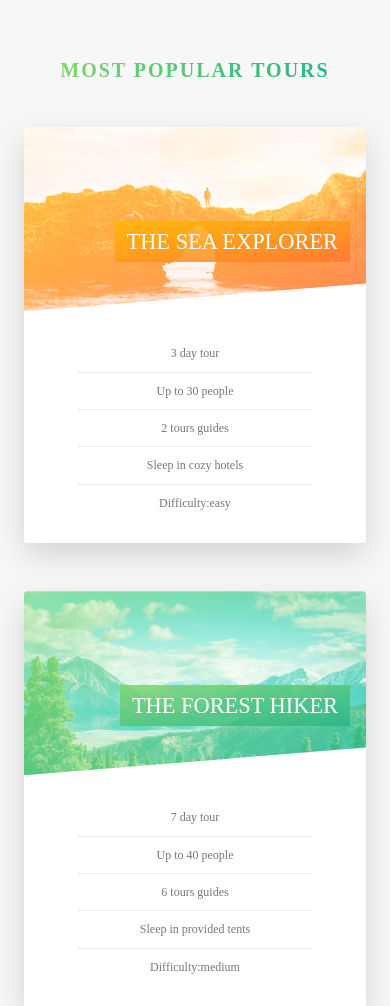
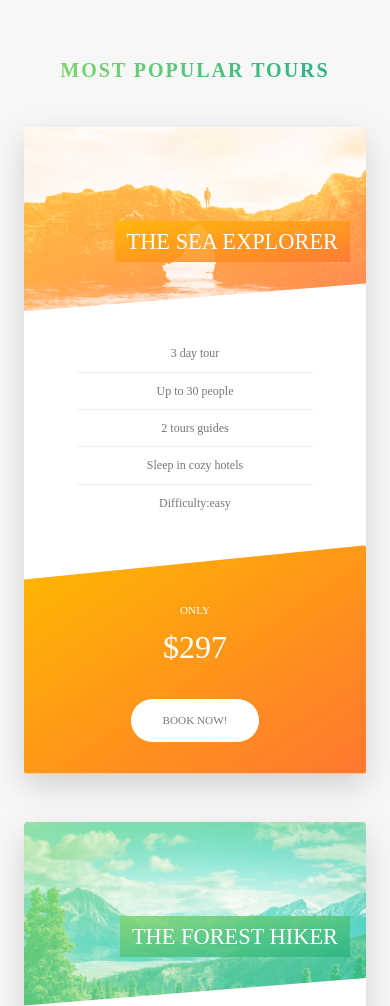
Before and after one commit to Dekstryn/Natours, a website: page index.html in a window 390 px wide. Shown: the part 2585-3591 px from the top of the page. Drawn offline with Linux system fonts and the light colour scheme.

Commit message:
Set card section view on mobile

```diff
--- a/components/_card.scss
+++ b/components/_card.scss
@@ -117,4 +117,45 @@
     font-size: 6rem;
     font-weight: 100;
   }
+
+  @include respond(tab-port){
+    height: auto;
+    border-radius: $small-border-radius;
+    background-color: $color-white;
+    box-shadow: 0 1.5rem 4rem rgba($color-black, .15);
+
+    &__side{
+      height: auto;
+      position: relative;
+      box-shadow: none;
+
+      &--back{
+        transform: rotateY(0);
+        -webkit-clip-path: polygon(0 15%, 100% 0, 100% 100%, 0 100%);
+      clip-path: polygon(0 15%, 100% 0, 100% 100%, 0 100%);
+      }
+    }
+    &:hover &__side--front{
+      transform: rotateY(0);
+    }
+
+    &__detail{
+      padding: 1rem 3rem;
+    }
+    //BACK SIDE STYLING
+    &__cta{
+      position: relative;
+      top: 0;
+      left: 0;
+      transform: translate(0);
+      width: 100%;
+      padding: 7rem 4rem 4rem 4rem;
+    }
+    &__price-box{
+      margin-bottom: 3rem;
+    }
+    &__price-value{
+      font-size: 4rem;
+    }
+  }
 }
```
Also changed, not shown: css/style.css.
